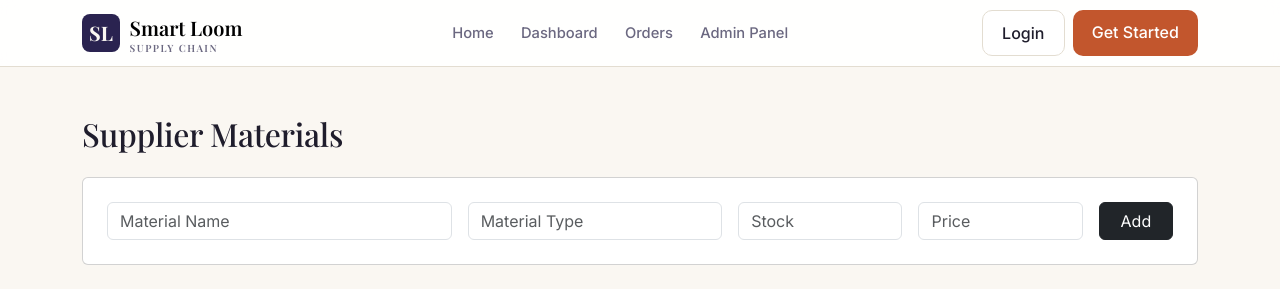
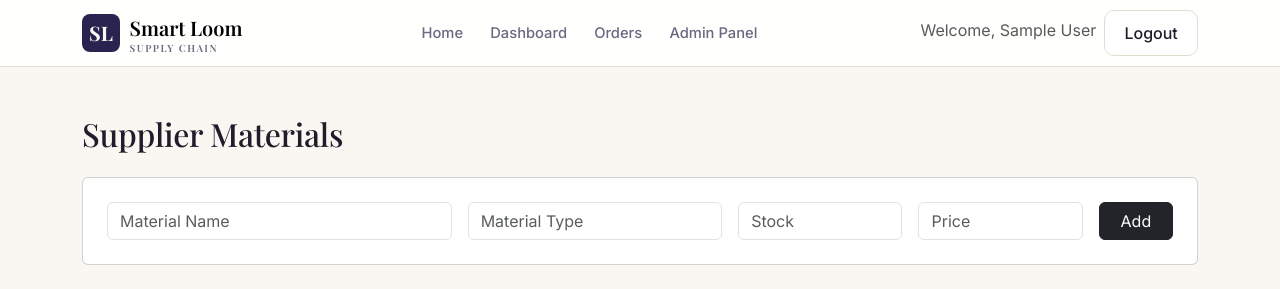
Before and after one commit to Harshitha2476/SmartLoomSupplyChain, a Flask app: page /materials in a window 1280 px wide. Shown: the top 289 px of the page. Run offline with Flask 3, Linux system fonts and the light colour scheme; the visitor is signed in with stand-in values (Sample User, id 1); data that the repository does not hold is empty.

Commit message:
the login username is solved

```diff
--- a/templates/materials.html
+++ b/templates/materials.html
@@ -67,8 +67,29 @@
                     {% endif %}
                 </ul>
                 <div class="d-flex gap-2">
-                    <a href="/login" class="btn btn-outline-sl">Login</a>
-                    <a href="/login" class="btn btn-accent-sl">Get Started</a>
+
+                    {% if session.get('user_id') %}
+
+                    <span class="navbar-text">
+                        Welcome, {{ session['user_name'] }}
+                    </span>
+
+                    <a href="/logout" class="btn btn-outline-sl">
+                        Logout
+                    </a>
+
+                    {% else %}
+
+                    <a href="/login" class="btn btn-outline-sl">
+                        Login
+                    </a>
+
+                    <a href="/login" class="btn btn-accent-sl">
+                        Get Started
+                    </a>
+
+                    {% endif %}
+
                 </div>
             </div>
         </div>
```
Also changed, not shown: templates/material_requests.html (+23 -2 lines), templates/supplier_requests.html (+23 -2 lines).
